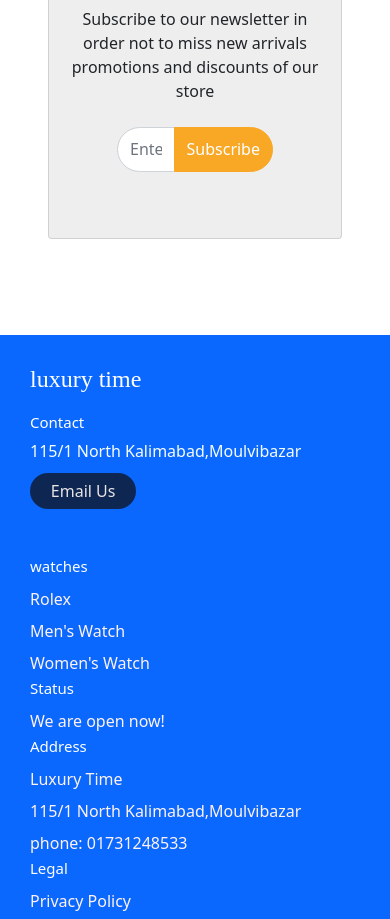
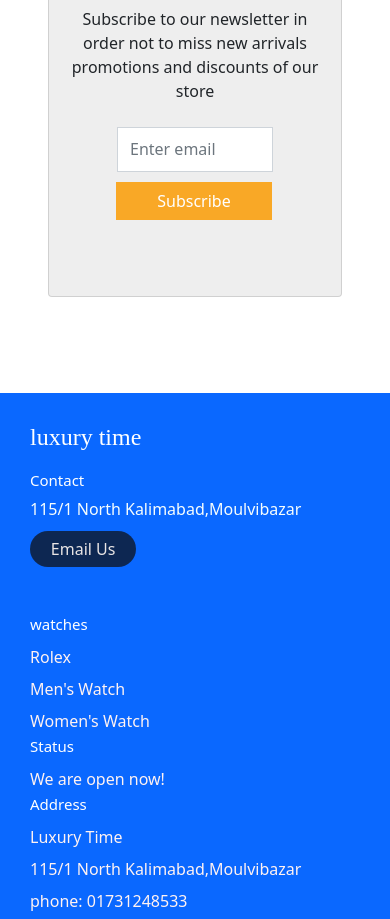
Before and after one commit to UniqueSwagger/Luxury_Time_Client, a React (Create React App) app: page / in a window 390 px wide. Shown: the part 3740-4659 px from the top of the page. Built offline with nearby package versions, Linux system fonts and the light colour scheme; no server answers.

Commit message:
made responsive newsletter

```diff
--- a/src/Components/NewsLetter/NewsLetter.css
+++ b/src/Components/NewsLetter/NewsLetter.css
@@ -43,3 +43,13 @@
   background-color: #f9a826;
   border-color: #f9a826;
 }
+@media only screen and (max-width: 768px) {
+  .news-letter .Orange {
+    width: 100%;
+    margin: 10px 0;
+    border-radius: 0;
+  }
+  .news-letter .form-control {
+    border-radius: 0%;
+  }
+}
```
